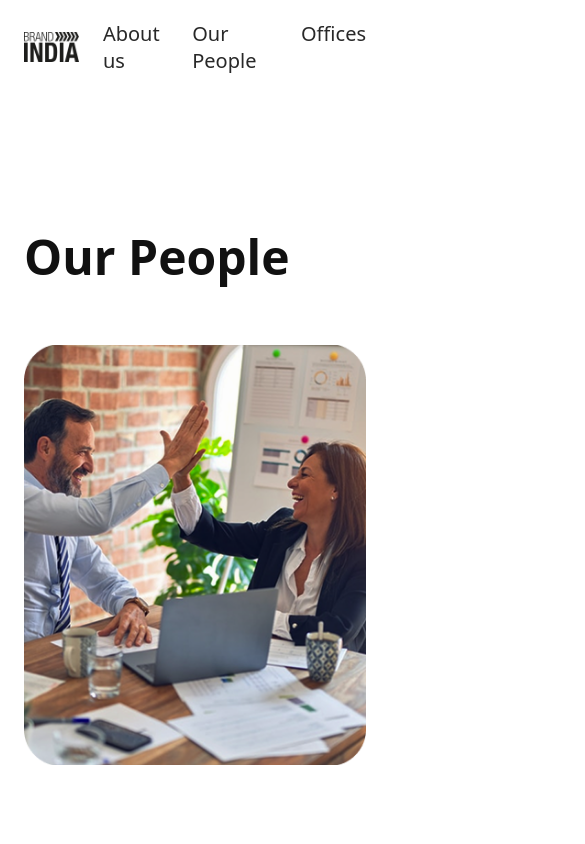
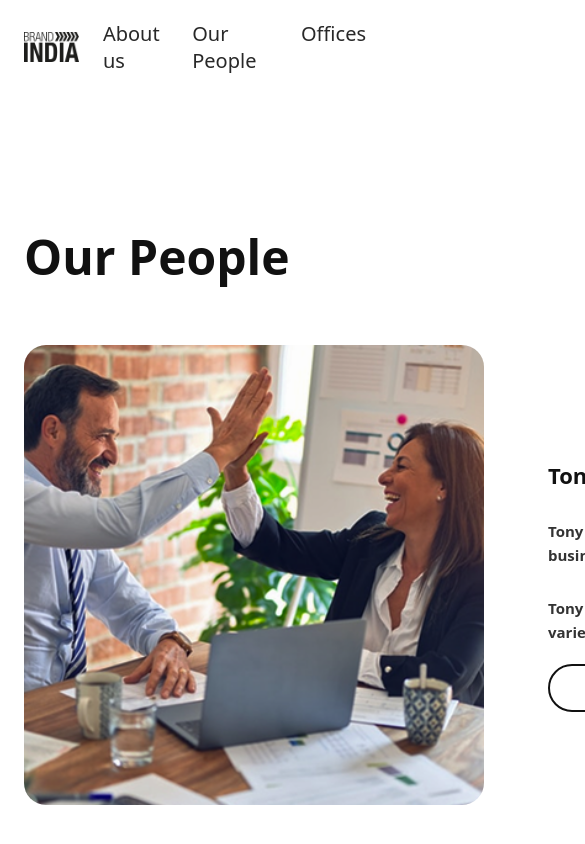
Before and after one commit to Tural-Allahverdiyev/brand-india-website, a React (Vite) app: page /people in a window 390 px wide. Shown: the top 844 px of the page, 585 px wide, since content can reach past the window. Built offline with nearby package versions, Linux system fonts and the light colour scheme.

Commit message:
Fix People page mobile layout

```diff
--- a/src/styles/people.css
+++ b/src/styles/people.css
@@ -84,23 +84,49 @@
   transform: scale(0.97);
 }
 
-/* Responsive */
-@media (max-width: 1200px) {
-  .peopleRow,
-  .peopleRow--reverse {
-    grid-template-columns: 1fr;
+/* ===== MOBILE FIX ===== */
+@media (max-width: 768px) {
+  .peopleGrid {
+    display: flex;
+    flex-direction: column;
+    gap: 48px;
   }
 
-  .peopleImageWrap,
-  .peopleTextBox {
+  .personCard {
+    display: flex;
+    flex-direction: column;
+    align-items: center;
+    text-align: center;
+  }
+
+  .personCard__media {
     width: 100%;
   }
 
-  .peopleImageWrap {
-    height: 420px;
+  .personCard__media img {
+    width: 100%;
+    height: auto;
+    border-radius: 20px;
   }
 
-  .peopleTextBox.center {
-    justify-content: flex-start;
+  .personCard__body {
+    margin-top: 20px;
+    max-width: 90%;
+  }
+
+  .personCard__name {
+    font-size: 22px;
+    font-weight: 600;
+    margin-bottom: 12px;
+  }
+
+  .personCard__text {
+    font-size: 15px;
+    line-height: 1.6;
+    margin-bottom: 16px;
+  }
+
+  .personCard__btn {
+    margin: 0 auto;
   }
 }
```
